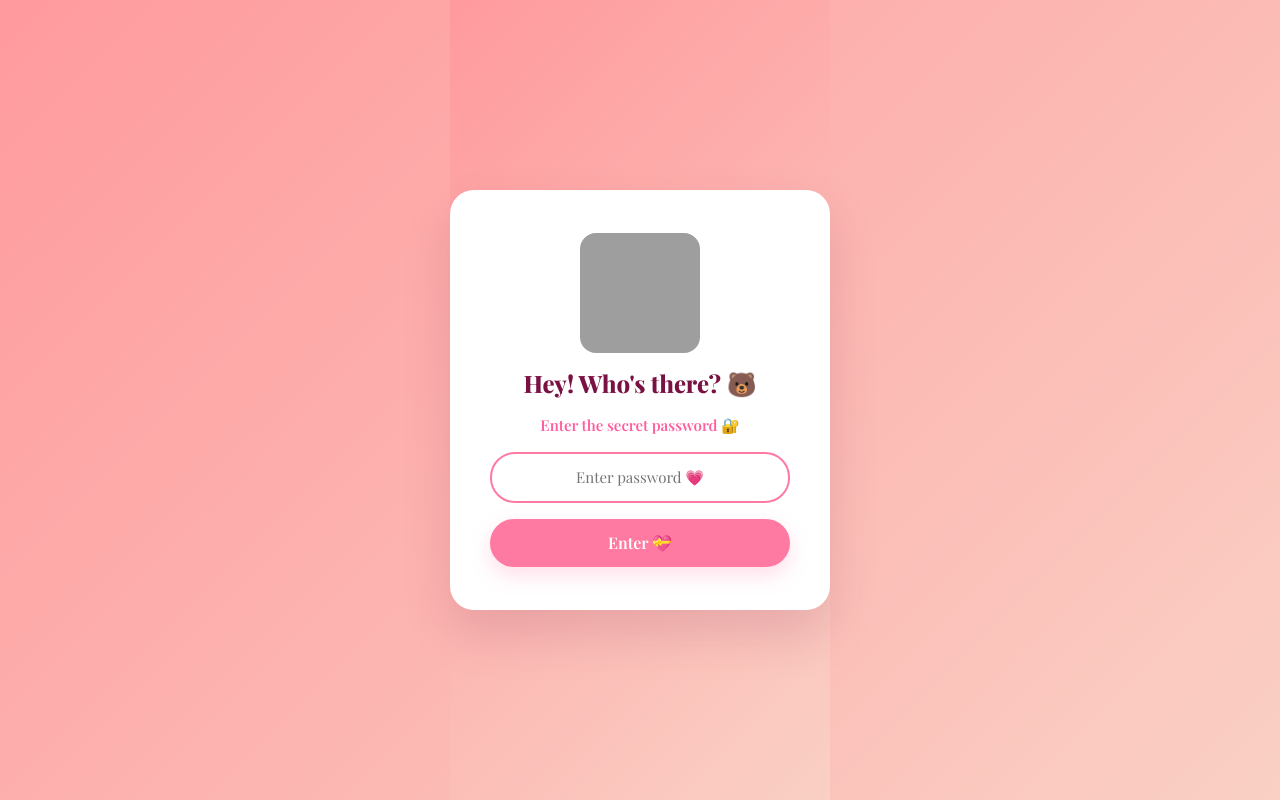
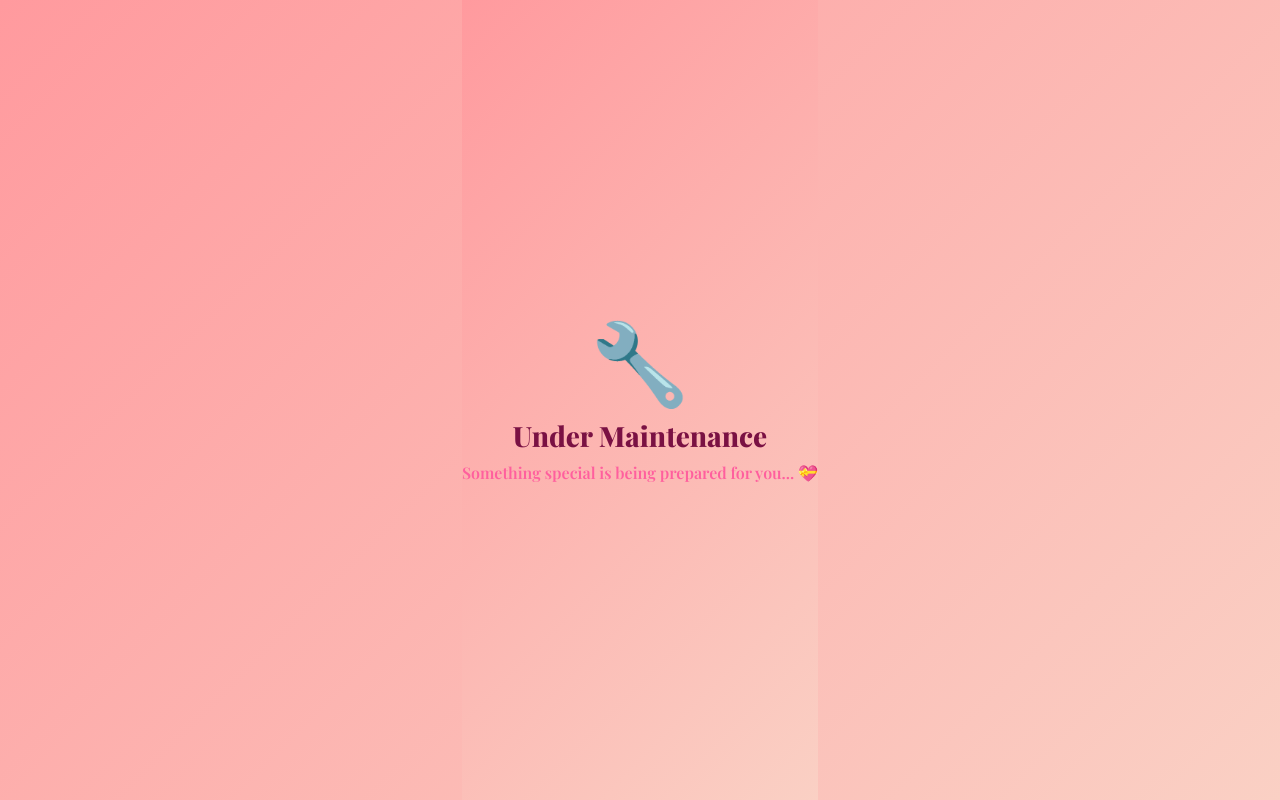
Before and after one commit to ranjithkumarpmca/valentine-website, a React (Vite) app: page / in a window 1280 px wide. Built offline with nearby package versions, Linux system fonts and the light colour scheme; grey boxes are pictures that could not be loaded; a web font is replaced by a local one.

Commit message:
Remove large media files from git

```diff
--- a/src/App.css
+++ b/src/App.css
@@ -650,8 +650,9 @@ body {
 }
 
 .album-art-frame {
-  width: 220px;
-  height: 220px;
+  width: 100%;
+  max-width: 340px;
+  height: auto;
   border-radius: 16px;
   overflow: hidden;
   box-shadow: 0 10px 25px rgba(0, 0, 0, 0.15);
--- a/src/App.jsx
+++ b/src/App.jsx
@@ -588,8 +588,8 @@ const handleLogin = useCallback(async () => {
                         borderRadius: "12px",
                         objectFit: "cover",
                         visibility: isVideoMode ? "visible" : "hidden",
-                        height: isVideoMode ? "200px" : "0px",
-                        maxHeight: "200px",
+                        height: isVideoMode ? "300px" : "0px",
+                        maxHeight: "300px",
                       }}
                       onTimeUpdate={() => {
                         if (isVideoMode && videoRef.current) {
--- /dev/null
+++ b/src/Maintenance.jsx
@@ -0,0 +1,22 @@
+// src/Maintenance.jsx
+export default function Maintenance() {
+  return (
+    <div style={{
+      minHeight: '100vh',
+      display: 'flex',
+      flexDirection: 'column',
+      alignItems: 'center',
+      justifyContent: 'center',
+      background: 'linear-gradient(135deg, #ff9a9e, #fad0c4)',
+      fontFamily: 'Playfair Display, serif'
+    }}>
+      <span style={{ fontSize: '80px' }}>🔧</span>
+      <h1 style={{ color: '#7a1143', fontSize: '28px', fontWeight: 800 }}>
+        Under Maintenance
+      </h1>
+      <p style={{ color: '#ff5f9e', fontSize: '16px', fontWeight: 600 }}>
+        Something special is being prepared for you... 💝
+      </p>
+    </div>
+  );
+}
--- a/src/main.jsx
+++ b/src/main.jsx
@@ -4,9 +4,12 @@ import 'bootstrap/dist/css/bootstrap.min.css'
 import './index.css'
 import './App.css'
 import App from './App.jsx'
+import Maintenance from './Maintenance.jsx'
+
+const MAINTENANCE_MODE = import.meta.env.VITE_MAINTENANCE_MODE === 'true';
 
 createRoot(document.getElementById('root')).render(
   <StrictMode>
-    <App />
+    {MAINTENANCE_MODE ? <Maintenance /> : <App />}
   </StrictMode>,
 )
```
Also changed, not shown: 1 other file (tests, documents, lock files or other folders).
